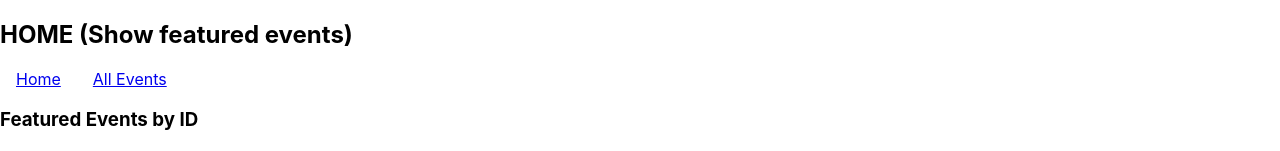
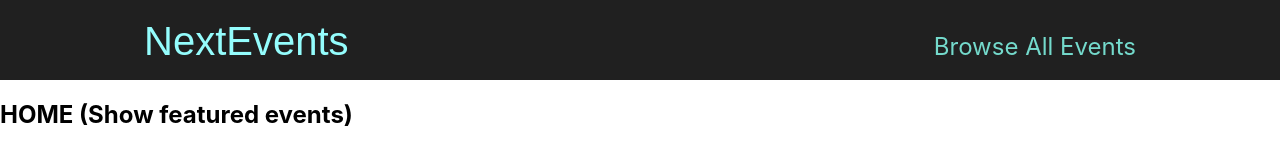
Before and after one commit to marilyn-n/nextjs-events-app, a Next.js app: page / in a window 1280 px wide. Shown: the top 151 px of the page. Built offline with nearby package versions, Linux system fonts and the light colour scheme.

Commit message:
create layout component

```diff
--- /dev/null
+++ b/src/components/layout/Layout.js
@@ -0,0 +1,13 @@
+import React from 'react';
+import MainHeader from './MainHeader';
+
+export default function Layout(props) {
+    return (
+        <>
+        <MainHeader></MainHeader>
+        <main>
+            {props.children}
+        </main>
+        </>
+    );
+}
--- /dev/null
+++ b/src/components/layout/MainHeader.js
@@ -0,0 +1,20 @@
+import React from 'react';
+import Link from 'next/link';
+import classes from './main-header.module.css';
+
+const MainHeader = () => {
+    return (
+        <header className={classes.header}>
+            <div className={classes.logo}><Link href="/">NextEvents</Link></div>
+            <nav className={classes.navigation}>
+                <ul>
+                    <li>
+                        <Link href="/events">Browse All Events</Link>
+                    </li>
+                </ul>
+            </nav>
+        </header>
+    );
+}
+
+export default MainHeader;
--- /dev/null
+++ b/src/components/layout/main-header.module.css
@@ -0,0 +1,45 @@
+.header {
+  width: 100%;
+  display: flex;
+  justify-content: space-between;
+  align-items: baseline;
+  padding: 1rem 10%;
+  height: 5rem;
+  background-color: #202020;
+}
+
+.logo {
+  font-size: 1.5rem;
+  color: white;
+  font-family: 'Fira', sans-serif;
+  height: 100%;
+  display: flex;
+  justify-content: center;
+  align-items: center;
+  color: #94fdfd;
+}
+
+.logo a {
+  text-decoration: none;
+  color: #94fdfd;
+}
+
+.navigation a {
+  text-decoration: none;
+  color: #74dacc;
+  font-size: 1rem;
+}
+
+.navigation ul {
+  list-style-type: none;
+}
+
+@media (min-width: 768px) {
+  .logo {
+    font-size: 2.5rem;
+  }
+
+  .navigation a {
+    font-size: 1.5rem;
+  }
+}
--- a/src/pages/_app.js
+++ b/src/pages/_app.js
@@ -1,5 +1,6 @@
 import '../styles/globals.css'
 import Head from 'next/head'
+import Layout from '../components/layout/Layout'
 
 function MyApp({ Component, pageProps }) {
   return (
@@ -9,7 +10,9 @@
         <meta name="description" content="Generated by create next app" />
         <link rel="icon" href="/favicon.ico" />
       </Head>
-    <Component {...pageProps} />
+      <Layout>
+          <Component {...pageProps} />
+      </Layout>
     </>
 
   )
```
